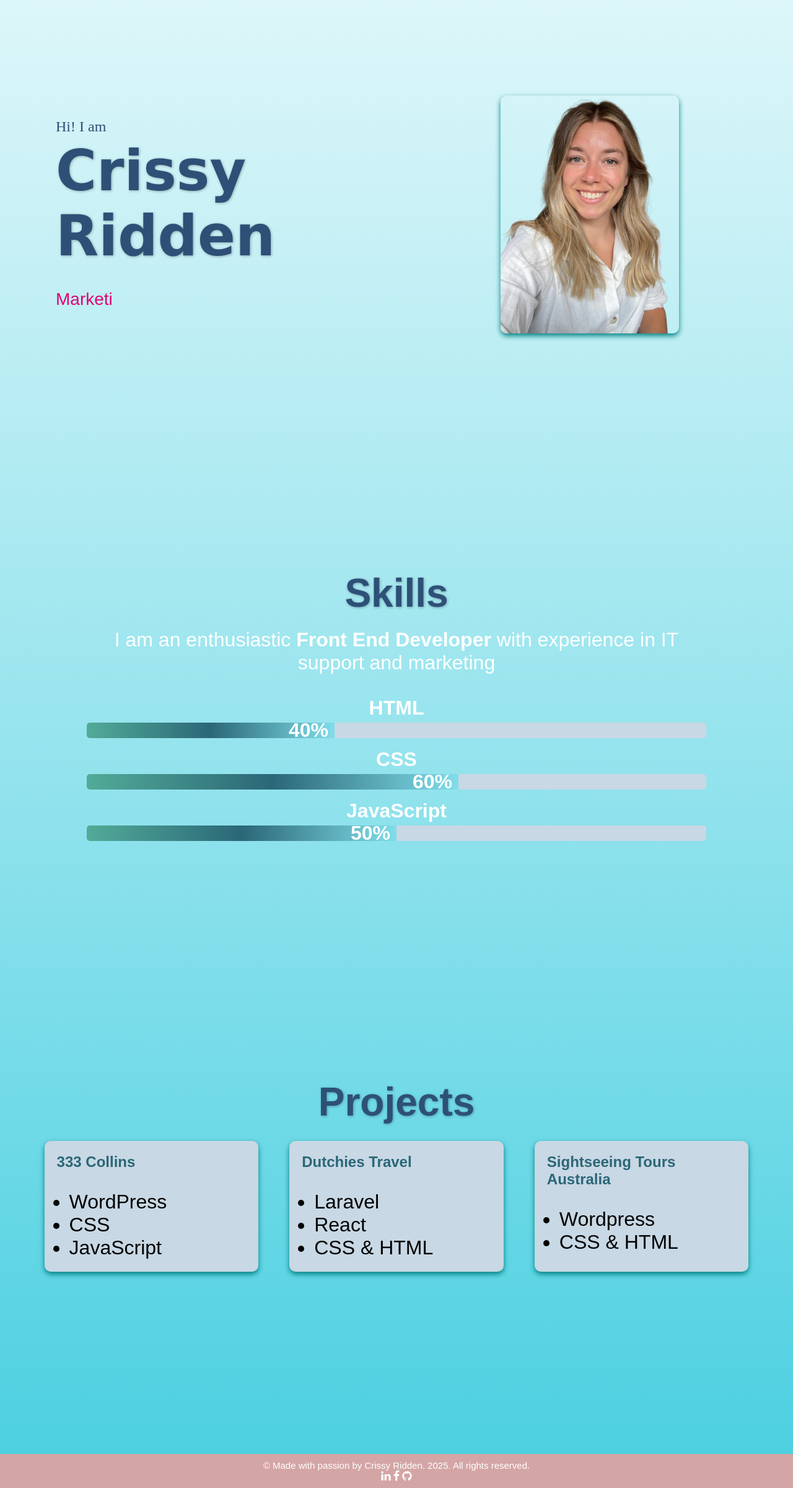
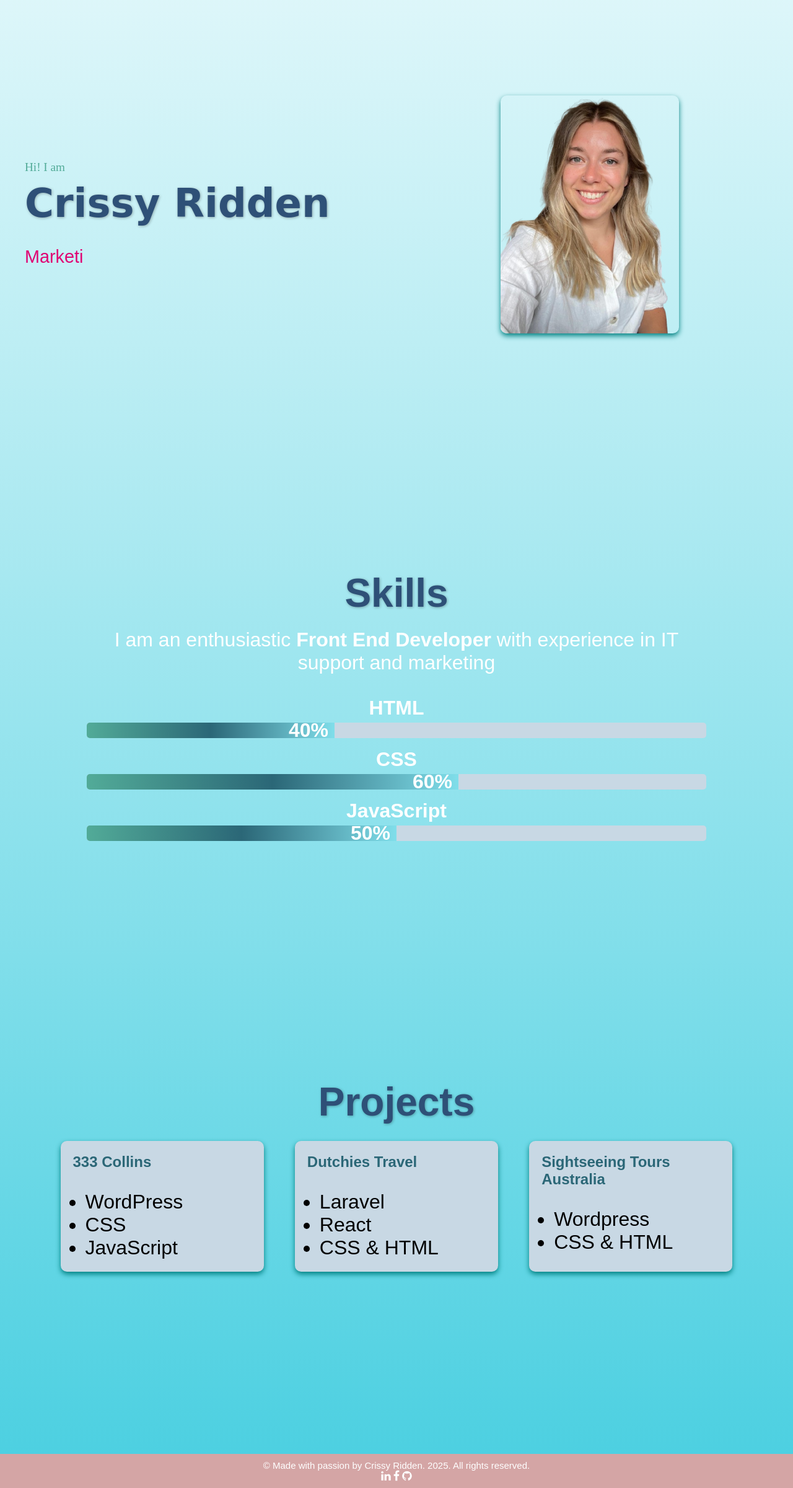
Before and after one commit to CRddn/WebsiteCrid, a PHP site: page /test.html in a window 1280 px wide. Shown: the part 54-2455 px from the top of the page at 62% size. Run offline with PHP 8.4, Linux system fonts and the light colour scheme.

Commit message:
responsive devices

```diff
--- a/css/style.css
+++ b/css/style.css
@@ -19,7 +19,7 @@ body {
   height: auto;
   min-height: 100vh;
   width: 100%;
-  scroll-behavior: smooth;
+  -webkit-overflow-scrolling: touch;
 }
 
 .parallax {
@@ -28,11 +28,18 @@ body {
   display: flex;
   justify-content: center;
   align-items: center;
+  background-attachment: fixed;
+  background-size: cover;
+  background-repeat: no-repeat;
+  background-position: center;
   text-align: center;
-  background-attachment: fixed;
-  background-position: center;
-  background-repeat: no-repeat;
-  background-size: cover;
+  padding: 2rem;
+}
+
+@media (max-width: 768px) {
+  .parallax {
+    background-attachment: scroll;
+  }
 }
 
 .container {
@@ -316,42 +322,11 @@ color: #52ab98;
   }
 }
 
-@media (min-width: 769px) {
-  .hero {
-    background: #F6F4F0;
-  }
-
-  .hero-text h1 {
-    font-family: 'Corinthia', cursive;
-    margin-left: 50px;
-    font-size: 3em;
-  }
-
-  .hero-text h4 {
-    font-family: 'Fira Code', monospace;
-    margin-left: 50px;
-  }
-
-  #dynamic-text {
-    font-family: 'Vollkorn', serif;
-    margin-left: 50px;
-    color: rgb(224, 3, 114);
-    font-size: 18px;
-  }
-
-  .hero-text {
-    flex: 1;
-    display: flex;
-    flex-direction: column;
-    text-align: left;
-  }
-}
 
 /* For larger screens (Desktop and up) */
 @media (min-width: 992px) {
 .hero {
-  /*background: linear-gradient(to bottom, #d0f0ff, #a2e4ff); /* Soft Sky Blue */
- background: #F6F4F0;
+  background: linear-gradient(to bottom, #fff0f6, #fce4ec); /* blush to soft pink */
 }
 
   .hero-container {
@@ -360,39 +335,40 @@ color: #52ab98;
 
   .hero-text h1 {
   font-family: 'Corinthia', cursive;
-  font-weight: 700;
-  font-size: 90px;
+  /*font-weight: 700;*/
+  font-size: 4rem;
   text-transform: capitalize;
   text-shadow: 1px 1px 4px rgba(0, 0, 0, 0.3);
-  margin-left: 50px;
+  /*margin-left: 50px;*/
   }
 
   .hero-text h4 {
   font-family: 'Merriweather', serif;
   font-weight: lighter;
-  font-size: 24px;
-  color: #2E5077;
-  margin-left: 50px;
+  font-size: 1.2rem;
+  color: #52ab98;
+  /*margin-left: 50px;*/
   }
 
   #dynamic-text {
   font-family: 'Nunito', sans-serif;
   font-weight: 500;
   color: rgb(224, 3, 114);
-  font-size: 28px;
+  font-size: 1.8rem;
   animation: fadeIn 1.5s ease-in-out;
-  margin-left: 50px;
-  }
+  /*margin-left: 50px;*/
+}
 
   .headshot img {
-    max-width: 100%; /* Image takes full space */
+    max-width: 300px; /* Image takes full space */
   }
 }
 
 /*INTRO SECTION SKILLS*/
 /* Skills Section */
 .skills {
-  background: #F6F4F0;
+  background: linear-gradient(to bottom, #fce4ec, #f3e5f5); /* pink to soft purple */
+  /*background: #F6F4F0;*/
   /*background: linear-gradient(to bottom, #a2e4ff, #73ccff); /* Vibrant Blue */
   /*text-align: center;
   padding: 2rem;
```
Also changed, not shown: other parts of css/style.css (+32 -34 lines).
